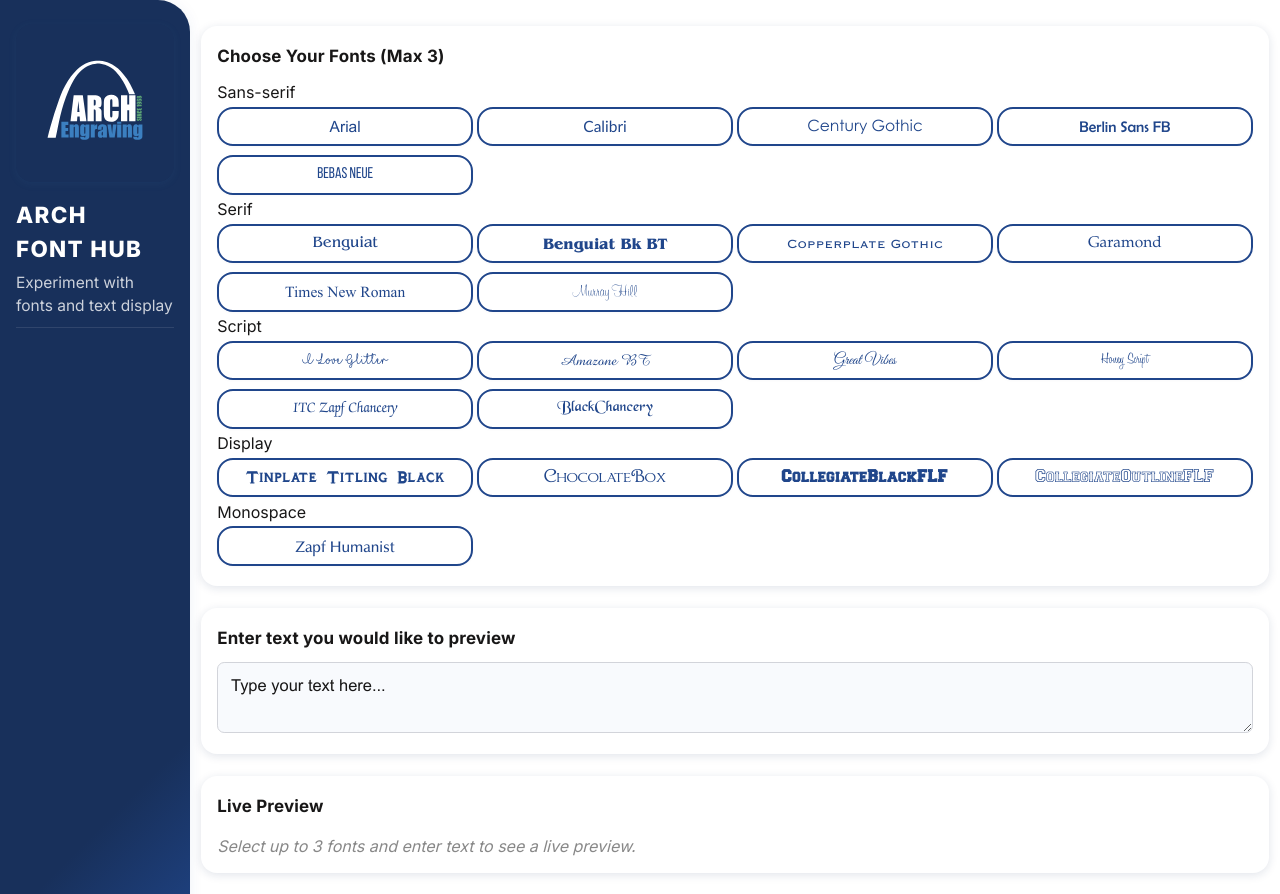
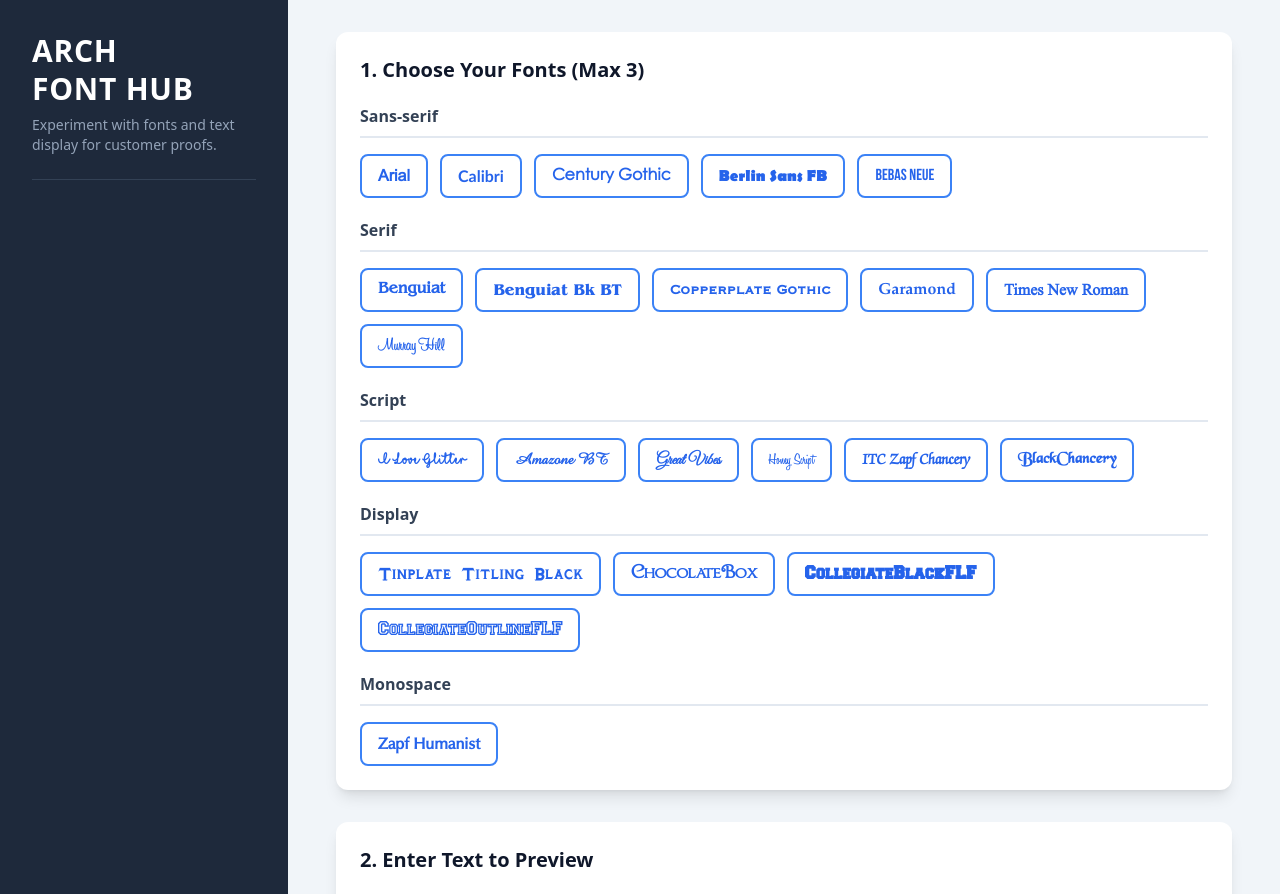
Before and after one commit to Arch-Tom/archfonthub, a React (Vite) app: page / in a window 1280 px wide. Shown: the top 894 px of the page. Built offline with nearby package versions, Linux system fonts and the light colour scheme.

Commit message:
--Tailwindcss update for interface backup to commit before this if broken

```diff
--- a/src/App.jsx
+++ b/src/App.jsx
@@ -1,48 +1,25 @@
 import React, { useState } from 'react';
-import './App.css';
+
+// NOTE: Ensure the import for App.css is removed or the file is empty.
+// import './App.css';
 
 const App = () => {
+    // State and constants from your original file
     const WORKER_URL = "https://customerfontselection-worker.tom-4a9.workers.dev";
     const DEFAULT_TEXT_PLACEHOLDER = 'Type your text here...';
     const MAX_SELECTED_FONTS = 3;
 
+    // The updated font list from the file you provided
     const categorizedFonts = {
-        'Sans-serif': [
-            'Arial',
-            'Calibri',
-            'Century Gothic',
-            'Berlin Sans FB',
-            'Bebas Neue'
-        ],
-        'Serif': [
-            'Benguiat',
-            'Benguiat Bk BT',
-            'Copperplate Gothic',
-            'Garamond',
-            'Times New Roman',
-            'Murray Hill'
-        ],
-        'Script': [
-            'I Love Glitter',
-            'Amazone BT',
-            'Great Vibes',
-            'Honey Script',
-            'ITC Zapf Chancery',
-            'BlackChancery'
-        ],
-        'Display': [
-            'Tinplate Titling Black',
-            'ChocolateBox',
-            'CollegiateBlackFLF',
-            'CollegiateOutlineFLF'
-        ],
-        'Monospace': [
-            'Zapf Humanist'
-        ]
+        'Sans-serif': ['Arial', 'Calibri', 'Century Gothic', 'Berlin Sans FB', 'Bebas Neue'],
+        'Serif': ['Benguiat', 'Benguiat Bk BT', 'Copperplate Gothic', 'Garamond', 'Times New Roman', 'Murray Hill'],
+        'Script': ['I Love Glitter', 'Amazone BT', 'Great Vibes', 'Honey Script', 'ITC Zapf Chancery', 'BlackChancery'],
+        'Display': ['Tinplate Titling Black', 'ChocolateBox', 'CollegiateBlackFLF', 'CollegiateOutlineFLF'],
+        'Monospace': ['Zapf Humanist']
     };
 
     const [selectedFonts, setSelectedFonts] = useState([]);
-    const [customText, setCustomText] = useState(DEFAULT_TEXT_PLACEHOLDER);
+    const [customText, setCustomText] = useState('');
     const [message, setMessage] = useState('');
     const [showMessageBox, setShowMessageBox] = useState(false);
     const [showCustomerModal, setShowCustomerModal] = useState(false);
@@ -51,6 +28,7 @@ const App = () => {
     const [orderNumber, setOrderNumber] = useState('');
     const [pendingSvgContent, setPendingSvgContent] = useState(null);
 
+    // All your handler functions remain the same
     const handleFontSelect = (font) => {
         setSelectedFonts(prev =>
             prev.includes(font)
@@ -58,21 +36,15 @@ const App = () => {
                 : (prev.length < MAX_SELECTED_FONTS ? [...prev, font] : (showMessage(`You can select a maximum of ${MAX_SELECTED_FONTS} fonts.`), prev))
         );
     };
-
     const handleTextChange = (e) => setCustomText(e.target.value);
-    const handleFocus = () => { if (customText === DEFAULT_TEXT_PLACEHOLDER) setCustomText(''); };
-    const handleBlur = () => { if (customText.trim() === '') setCustomText(DEFAULT_TEXT_PLACEHOLDER); };
-
     const showMessage = (msg, duration = 4000) => {
         setMessage(msg);
         setShowMessageBox(true);
         setTimeout(() => setShowMessageBox(false), duration);
     };
-
     const formatForFilename = (str) => str.trim().replace(/\s+/g, '_').replace(/[^a-zA-Z0-9_-]/g, '');
-
     const handleSaveSvg = () => {
-        if (selectedFonts.length === 0 || customText.trim() === '' || customText === DEFAULT_TEXT_PLACEHOLDER) {
+        if (selectedFonts.length === 0 || customText.trim() === '') {
             showMessage('Please select at least one font and enter some text to save an SVG.');
             return;
         }
@@ -81,14 +53,12 @@ const App = () => {
             showMessage('Please enter some text to save an SVG.');
             return;
         }
-
         let svgTextElements = '';
         const lineHeight = 40;
         const mainFontSize = 32;
         const labelFontSize = 16;
         const padding = 20;
         let y = padding;
-
         selectedFonts.forEach((font, fontIndex) => {
             y += labelFontSize + 10;
             svgTextElements += `<text x="${padding}" y="${y}" font-family="Arial, sans-serif" font-size="${labelFontSize}" fill="#6b7280" font-weight="600">${font}</text>\n`;
@@ -102,15 +72,12 @@ const App = () => {
                 y += lineHeight * 0.75;
             }
         });
-
         const svgWidth = 800;
         const svgHeight = y + padding;
         const fullSvg = `<svg xmlns="http://www.w3.org/2000/svg" width="${svgWidth}" height="${svgHeight}" style="background-color: #FFF;">\n${svgTextElements}</svg>`;
-
         setPendingSvgContent(fullSvg);
         setShowCustomerModal(true);
     };
-
     const handleCustomerModalSubmit = async (e) => {
         e.preventDefault();
         if (!orderNumber.trim() || !customerName.trim()) {
@@ -118,14 +85,11 @@ const App = () => {
             return;
         }
         setShowCustomerModal(false);
-
         const filename = [
             formatForFilename(orderNumber),
             formatForFilename(customerName),
             customerCompany.trim() ? formatForFilename(customerCompany) : ''
         ].filter(Boolean).join('_') + '.svg';
-
-        // Save file locally
         try {
             const blob = new Blob([pendingSvgContent], { type: 'image/svg+xml' });
             const url = URL.createObjectURL(blob);
@@ -140,8 +104,6 @@ const App = () => {
         } catch (error) {
             showMessage(`Could not save file locally: ${error.message}`);
         }
-
-        // Upload to Cloudflare R2
         try {
             const response = await fetch(`${WORKER_URL}/${filename}`, {
                 method: 'PUT',
@@ -154,82 +116,62 @@ const App = () => {
             console.error('Upload error:', error);
             showMessage(`Error uploading SVG: ${error.message}`, 6000);
         }
-
         setCustomerName('');
         setCustomerCompany('');
         setOrderNumber('');
         setPendingSvgContent(null);
     };
 
-    return (
-        <div className="app-layout">
-            <aside className="sidebar">
-                <div className="sidebar-logo">
-                    <img
-                        src="/images/Arch Vector Logo White.svg"
-                        alt="Arch Font Hub Logo"
-                        style={{
-                            maxWidth: 300,
-                            width: '100%',
-                            margin: '0 auto 16px auto',
-                            display: 'block',
-                            borderRadius: '1rem',
-                            boxShadow: '0 2px 8px rgba(70,130,180,0.09)'
-                        }}
+    // Reusable component for styled form inputs
+    const FormInput = ({ label, id, value, onChange, required = false, isOptional = false }) => (
+        <div>
+            <label htmlFor={id} className="block text-sm font-medium text-slate-700 mb-1">
+                {label}
+                {required && <span className="text-red-500 ml-1">*</span>}
+                {isOptional && <span className="text-slate-500 text-xs ml-1">(Optional)</span>}
+            </label>
+            <input
+                id={id}
+                type="text"
+                value={value}
+                onChange={onChange}
+                required={required}
+                className="w-full px-3 py-2 border border-slate-300 rounded-md shadow-sm focus:outline-none focus:ring-2 focus:ring-blue-500 focus:border-blue-500"
             />
         </div>
-                <div className="sidebar-title">ARCH<br />FONT HUB</div>
-                <div className="sidebar-desc">Experiment with fonts and text display</div>
+    );
+
+    return (
+        <div className="flex flex-col lg:flex-row min-h-screen bg-slate-100 font-sans">
+            {/* Sidebar */}
+            <aside className="bg-slate-800 text-white w-full lg:w-72 p-6 lg:p-8 shrink-0 flex flex-col">
+                <div className="font-black text-3xl tracking-wide leading-tight text-white">ARCH<br />FONT HUB</div>
+                <p className="mt-2 text-sm text-slate-400 border-b border-slate-700 pb-6">
+                    Experiment with fonts and text display for customer proofs.
+                </p>
             </aside>
 
-            {showCustomerModal && (
-                <div className="modal-overlay">
-                    <div className="modal-box">
-                        <h3>Enter Customer Information to Save SVG</h3>
-                        <form onSubmit={handleCustomerModalSubmit}>
-                            <div>
-                                <label htmlFor="orderNumber">Order Number<span style={{ color: 'red' }}>*</span>:</label>
-                                <input id="orderNumber" type="text" value={orderNumber} onChange={e => setOrderNumber(e.target.value)} required />
-                            </div>
-                            <div>
-                                <label htmlFor="customerName">Customer Name<span style={{ color: 'red' }}>*</span>:</label>
-                                <input id="customerName" type="text" value={customerName} onChange={e => setCustomerName(e.target.value)} required />
-                            </div>
-                            <div>
-                                <label htmlFor="customerCompany">Customer Company (Optional):</label>
-                                <input id="customerCompany" type="text" value={customerCompany} onChange={e => setCustomerCompany(e.target.value)} />
-                            </div>
-                            <div className="button-group">
-                                <button type="button" className="cancel-button" onClick={() => setShowCustomerModal(false)}>Cancel</button>
-                                <button type="submit">Submit & Save</button>
-                            </div>
-                        </form>
-                    </div>
-                </div>
-            )}
-
-            {showMessageBox && (
-                <div className="modal-overlay">
-                    <div className="message-box modal-box">
-                        <p className="message-text">{message}</p>
-                        <button onClick={() => setShowMessageBox(false)} className="message-button">OK</button>
-                    </div>
-                </div>
-            )}
-
-            <div className="main-content">
-                <section className="section-card">
-                    <h2 className="section-title">Choose Your Fonts (Max {MAX_SELECTED_FONTS})</h2>
-                    <div className="font-grid-container">
+            {/* Main Content */}
+            <main className="flex-1 p-4 sm:p-6 lg:p-8">
+                <div className="max-w-4xl mx-auto">
+                    <div className="grid grid-cols-1 gap-8">
+                        {/* Font Selection Card */}
+                        <section className="bg-white rounded-xl shadow-lg p-6">
+                            <h2 className="text-xl font-bold text-slate-900 mb-5">1. Choose Your Fonts (Max {MAX_SELECTED_FONTS})</h2>
+                            <div className="space-y-5">
                                 {Object.entries(categorizedFonts).map(([category, fonts]) => (
-                            <div key={category} className="font-category">
-                                <h3 className="font-category-title">{category}</h3>
-                                <div className="font-buttons-grid">
+                                    <div key={category}>
+                                        <h3 className="text-md font-semibold text-slate-700 border-b-2 border-slate-200 pb-2 mb-4">{category}</h3>
+                                        <div className="flex flex-wrap gap-3">
                                             {fonts.map((font) => (
                                                 <button
                                                     key={font}
                                                     onClick={() => handleFontSelect(font)}
-                                            className={`font-button ${selectedFonts.includes(font) ? 'font-button-selected' : ''}`}
+                                                    className={`px-4 py-2 rounded-lg text-base font-semibold border-2 transition-all duration-200 ease-in-out transform hover:scale-105
+                                                        ${selectedFonts.includes(font)
+                                                            ? 'bg-blue-600 text-white border-blue-600 shadow-md'
+                                                            : 'bg-white text-blue-600 border-blue-500 hover:bg-blue-50'
+                                                        }`}
                                                     style={{ fontFamily: font }}
                                                 >
                                                     {font}
@@ -241,39 +183,79 @@ const App = () => {
                             </div>
                         </section>
 
-                <section className="section-card">
-                    <h2 className="section-title">Enter text you would like to preview</h2>
+                        {/* Text Input Card */}
+                        <section className="bg-white rounded-xl shadow-lg p-6">
+                            <h2 className="text-xl font-bold text-slate-900 mb-5">2. Enter Text to Preview</h2>
                             <textarea
-                        className="text-input"
-                        style={{ fontFamily: 'Arial, sans-serif' }}
+                                className="w-full p-4 border-2 border-slate-200 rounded-md shadow-inner focus:outline-none focus:ring-2 focus:ring-blue-500 focus:border-blue-500 min-h-[120px] text-lg"
                                 value={customText}
                                 onChange={handleTextChange}
-                        onFocus={handleFocus}
-                        onBlur={handleBlur}
                                 placeholder={DEFAULT_TEXT_PLACEHOLDER}
                             />
                         </section>
 
-                <section className="section-card">
-                    <h2 className="section-title">Live Preview</h2>
-                    {selectedFonts.length === 0 && customText === DEFAULT_TEXT_PLACEHOLDER ? (
-                        <p className="empty-preview-message">Select up to 3 fonts and enter text to see a live preview.</p>
+                        {/* Live Preview Card */}
+                        <section className="bg-white rounded-xl shadow-lg p-6">
+                            <h2 className="text-xl font-bold text-slate-900 mb-5">3. Live Preview</h2>
+                            <div className="bg-slate-50 p-4 rounded-lg min-h-[150px] space-y-6">
+                                {selectedFonts.length > 0 && customText.trim() !== '' ? (
+                                    selectedFonts.map((font) => (
+                                        <div key={`preview-${font}`}>
+                                            <p className="text-sm font-bold text-blue-700 mb-2 tracking-wide uppercase">{font}</p>
+                                            <p className="text-3xl text-slate-800 break-words" style={{ fontFamily: font }}>{customText}</p>
+                                        </div>
+                                    ))
                                 ) : (
-                        <div className="preview-text-container">
-                            {selectedFonts.map((font) => (
-                                <div key={`preview-${font}`}>
-                                    <p className="preview-font-label">{font}:</p>
-                                    <p className="preview-text" style={{ fontFamily: font }}>{customText}</p>
-                                </div>
-                            ))}
+                                    <div className="flex items-center justify-center h-full">
+                                        <p className="text-slate-500 italic">Select fonts and enter text to see a live preview.</p>
                                     </div>
                                 )}
+                            </div>
                         </section>
+                    </div>
 
-                <button className="save-button" onClick={handleSaveSvg}>
+                    {/* Submit Button */}
+                    <div className="mt-10">
+                        <button
+                            className="w-full bg-blue-600 text-white font-bold py-4 px-6 rounded-lg shadow-lg hover:bg-blue-700 focus:outline-none focus:ring-2 focus:ring-blue-500 focus:ring-offset-2 focus:ring-offset-slate-100 transition-all duration-200 transform hover:scale-[1.01]"
+                            onClick={handleSaveSvg}
+                        >
                             Submit Fonts to Arch Engraving
                         </button>
                     </div>
+                </div>
+            </main>
+
+            {/* Modals Overlay */}
+            {(showCustomerModal || showMessageBox) && (
+                <div className="fixed inset-0 bg-slate-900 bg-opacity-75 flex items-center justify-center p-4 z-50 transition-opacity">
+                    <div className="bg-white rounded-lg shadow-2xl p-8 w-full max-w-lg">
+                        {showCustomerModal && (
+                            <form onSubmit={handleCustomerModalSubmit} className="space-y-6">
+                                <h3 className="text-xl font-bold text-slate-900">Enter Customer Information to Save</h3>
+                                <FormInput label="Order Number" id="orderNumber" value={orderNumber} onChange={e => setOrderNumber(e.target.value)} required />
+                                <FormInput label="Customer Name" id="customerName" value={customerName} onChange={e => setCustomerName(e.target.value)} required />
+                                <FormInput label="Customer Company" id="customerCompany" value={customerCompany} onChange={e => setCustomerCompany(e.target.value)} isOptional />
+                                <div className="flex justify-end gap-4 pt-4">
+                                    <button type="button" className="px-5 py-2 bg-slate-200 text-slate-800 rounded-md hover:bg-slate-300 font-semibold transition-colors" onClick={() => setShowCustomerModal(false)}>Cancel</button>
+                                    <button type="submit" className="px-5 py-2 bg-blue-600 text-white rounded-md hover:bg-blue-700 font-semibold transition-colors shadow-sm">Submit & Save</button>
+                                </div>
+                            </form>
+                        )}
+                        {showMessageBox && (
+                            <div className="text-center">
+                                <p className="text-slate-800 text-lg mb-6">{message}</p>
+                                <button
+                                    onClick={() => setShowMessageBox(false)}
+                                    className="px-8 py-2 bg-blue-600 text-white rounded-md hover:bg-blue-700 font-semibold transition-colors shadow-sm"
+                                >
+                                    OK
+                                </button>
+                            </div>
+                        )}
+                    </div>
+                </div>
+            )}
         </div>
     );
 };
--- a/src/index.css
+++ b/src/index.css
@@ -2,45 +2,9 @@
 @tailwind components;
 @tailwind utilities;
 
-/* src/index.css */
+/* All custom CSS variables and base styles are now handled by Tailwind */
 
-/**
- * ==== Reset & Base Styles ====
- * Establishes a consistent base across browsers.
- */
-body {
-    margin: 0;
-    font-family: 'Inter', sans-serif; /* A clean, modern default font */
-    -webkit-font-smoothing: antialiased;
-    -moz-osx-font-smoothing: grayscale;
-    background-color: var(--primary-bg-light);
-    color: var(--text-primary);
-}
-
-/**
- * ==== Core Color Palette ====
- * Defines the new color scheme based on your request.
- */
-:root {
-    --primary-bg: rgb(255, 255, 255);
-    --primary-bg-light: #f7fafd; /* A very light blue for the body background */
-    --accent: rgb(70, 130, 180);
-    --accent-dark: rgb(55, 104, 144); /* A darker shade for hover effects */
-    --text-primary: #1f2937; /* A dark gray for main text */
-    --text-secondary: #6b7280; /* A lighter gray for subtitles/labels */
-    --text-on-accent: #FFFFFF;
-    --border-color: #dbeafe; /* A light blue for borders and dividers */
-    --radius-md: 0.75rem;
-    --radius-sm: 0.5rem;
-    --shadow-md: 0 4px 6px -1px rgba(0, 0, 0, 0.1), 0 2px 4px -2px rgba(0, 0, 0, 0.1);
-    --shadow-lg: 0 10px 15px -3px rgba(0, 0, 0, 0.1), 0 4px 6px -4px rgba(0, 0, 0, 0.1);
-}
-
-/**
- * ==== Font Faces ====
- * All @font-face rules are consolidated here.
- * The 'font-family' names have been standardized to match the JavaScript array.
- */
+/* ==== All of your Font Faces ==== */
 @font-face {
     font-family: 'Arial';
     src: url('/fonts/ArialMT.woff2') format('woff2'), url('/fonts/ArialMT.woff') format('woff');
@@ -121,7 +85,6 @@ body {
     font-display: swap;
 }
 
-/* ==== Additional New Font Faces ==== */
 @font-face {
     font-family: 'Amazone BT';
     src: url('/fonts/AmazoneBT-Regular.woff2') format('woff2'), url('/fonts/AmazoneBT-Regular.woff') format('woff');
```
Lines whose indentation alone changed are shown as unchanged.
